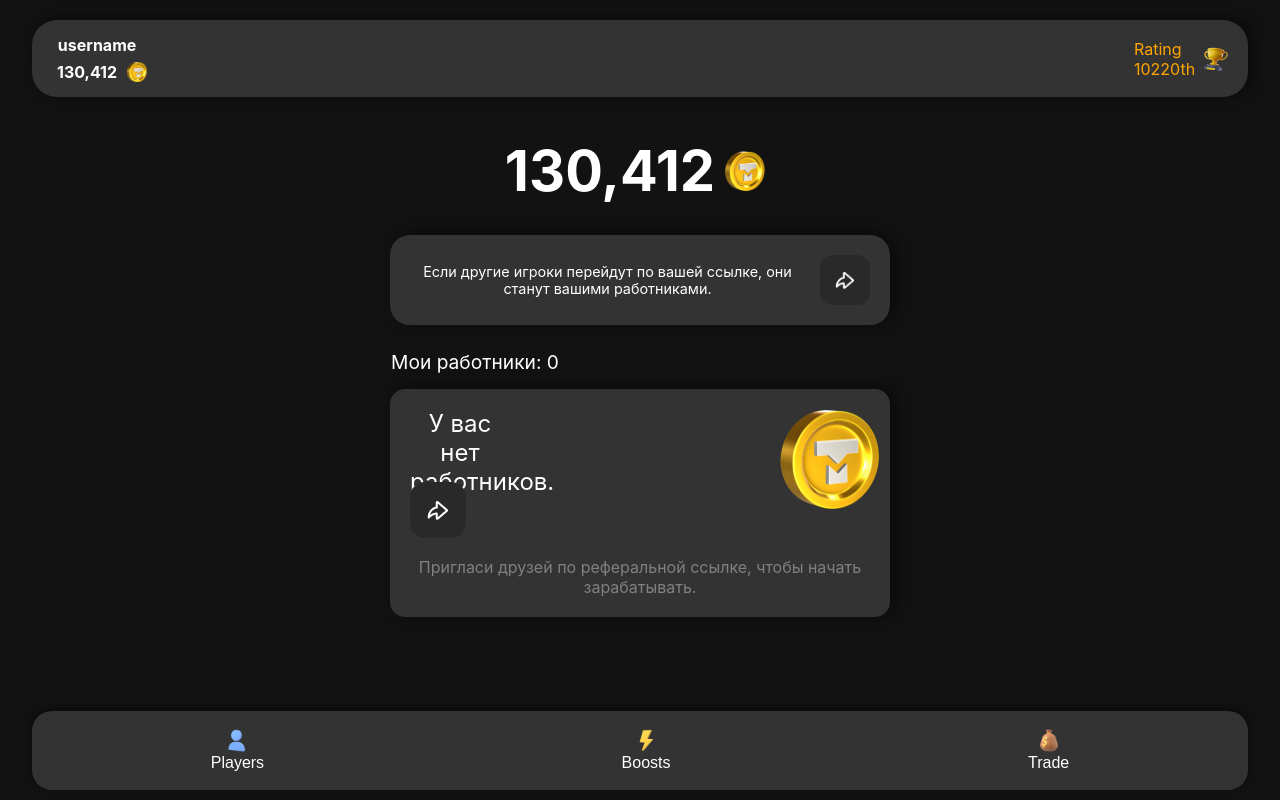
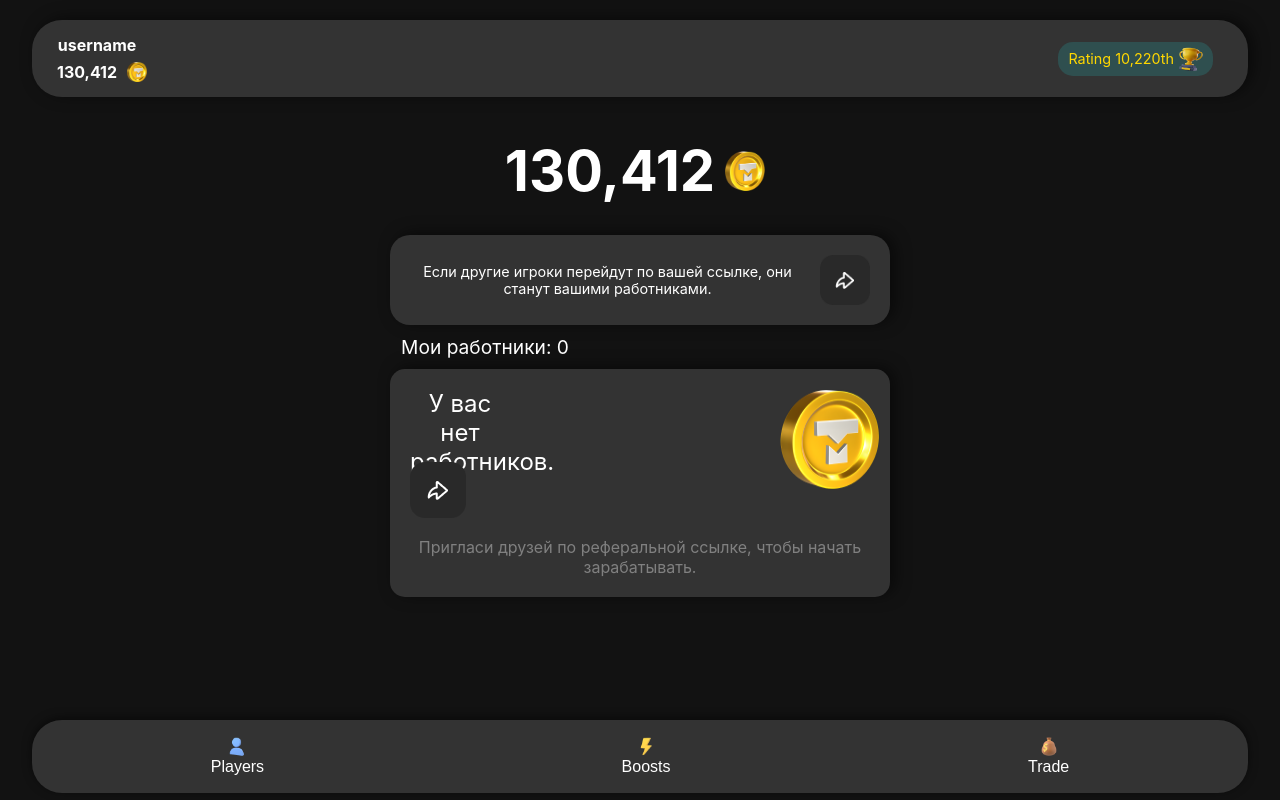
Before and after one commit to artemodkow/tg-webapp-react, a React (Create React App) app: page / in a window 1280 px wide. Built offline with nearby package versions, Linux system fonts and the light colour scheme; a web font is replaced by a local one.

Commit message:
page players

```diff
--- a/src/components/Players/Players.css
+++ b/src/components/Players/Players.css
@@ -19,7 +19,7 @@
     width: 95%;
     padding: 15px;
     background-color: #333; /* Темный фон */
-    border-radius: 25px; /* Закругленные углы */
+    border-radius: 30px; /* Закругленные углы */
     margin-bottom: 20px; /* Отступ снизу */
 }
 
@@ -61,32 +61,27 @@
 }
 
 .user-rating {
+    background: darkslategrey;
+    width: auto; /* Ширина будет определяться содержимым */
+    padding: 5px 10px; /* Добавляем немного внутренних отступов */
     display: flex;
-    color: orange;
     align-items: center;
+    border-radius: 15px; /* Добавляем закругление углов */
     cursor: pointer;
     margin-left: auto;
+    margin-right: 20px; /* Отступ справа, чтобы не прилипало к краю */
 }
-.text-rating{
-    width: 30px;
-    height: 30px;
-    margin-right: 30px;
-    margin-bottom: 10px;
+
+.text-rating {
+    margin-right: 5px; /* Уменьшаем отступ перед иконкой кубка */
+    font-size: 0.9em; /* Устанавливаем размер текста */
+    color: #FFD700; /* Можно изменить цвет текста, если нужно */
 }
 
 .rating-icon {
     width: 24px;
     height: 24px;
-    cursor: pointer;
-    margin-right: 5px;
-    margin-left: 10px;
-}
-
-.rating-value {
-    display: flex;
-    align-items: center;
-    font-size: 1.2em; /* Меньший размер шрифта для рейтинга */
-    font-weight: bold;
+    align-self: center; /* Выравниваем иконку по центру по вертикали */
 }
 
 .big-balance-container {
@@ -147,14 +142,14 @@
 }
 
 .employees-container {
-    width: 90%;
-    margin: 20px 0;
+    width: 100%;
+    margin: 15px 0;
 }
 
 .employees-header {
-    margin-right: 330px;
+    margin-right: 310px;
     font-size: 1.2em;
-    margin-top: -5px;
+    margin-top: -15px;
     margin-bottom: 15px;
 }
 
@@ -259,7 +254,7 @@
 
 .navigation {
     position: fixed;
-    bottom: 10px; /* Отступ снизу */
+    bottom: 7px; /* Отступ снизу */
     left: 0;
     right: 0; /* Добавлено для центровки, если будет максимальная ширина */
     width: 95%;
@@ -269,15 +264,15 @@
     font-family: 'SF Pro Display', sans-serif;
     display: flex;
     justify-content: space-around;
-    padding: 8px 0;
+    padding: 7px 0;
     box-shadow: 0px -2px 10px rgba(0,0,0,0.5);
-    border-radius: 20px; /* Закругление углов */
+    border-radius: 30px; /* Закругление углов */
     overflow: hidden; /* Для поддержания закругления внутренних элементов */
 }
 
 .nav-icon {
-    width: 24px; /* Устанавливаем ширину иконки */
-    height: 24px; /* Устанавливаем высоту иконки */
+    width: 20px; /* Устанавливаем ширину иконки */
+    height: 20px; /* Устанавливаем высоту иконки */
     margin-bottom: 1px; /* Добавляем отступ между иконкой и текстом */
 }
 
--- a/src/components/Players/Players.js
+++ b/src/components/Players/Players.js
@@ -18,7 +18,7 @@ const Players = () => {
        /* avatar: avatar,*/
         name: "username",
         coins: "130,412",
-        rating: "Rating " + 10220 + "th",
+        rating: "Rating " + "10,220" + "th",
         count_slaves: 0
         // Предположим, что вы здесь вставляете реальные данные пользователя...
     };
@@ -70,15 +70,14 @@ const Players = () => {
                             {/*рейтинг*/}
                             {/* рейтинг */}
                             <div className="user-rating" onClick={() => setCurrentPage('rating')}>
-                                <div className="text-rating">
-                                    {userData.rating}
-                                </div>
+                                <div className="text-rating">{userData.rating}</div>
                                 <img
                                     src={process.env.PUBLIC_URL + "/icons/Кубок.png"}
                                     alt="Rating Icon"
                                     className="rating-icon"
                                 />
                             </div>
+
                         </div>
 
                         <div className="big-balance-container">
```
